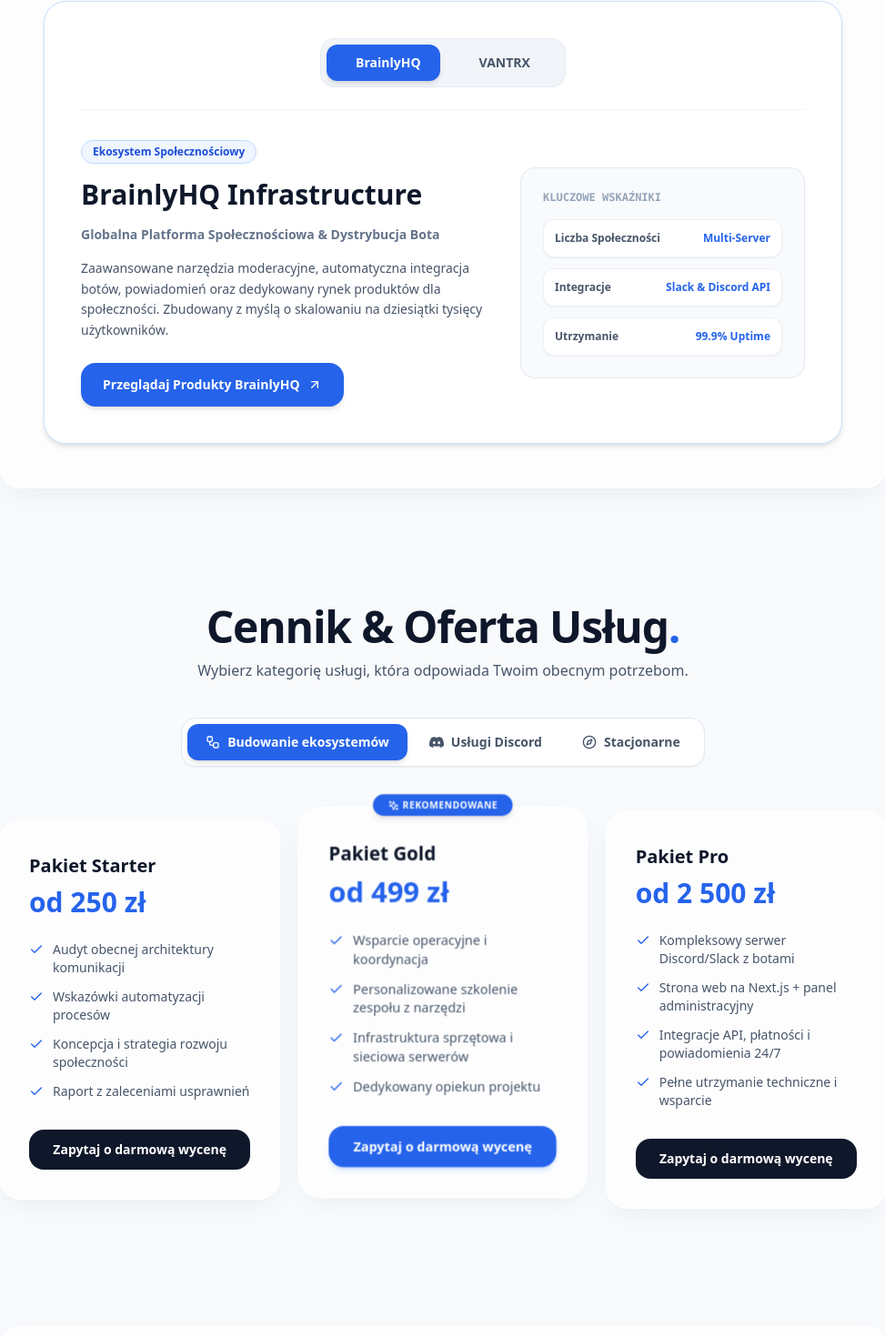
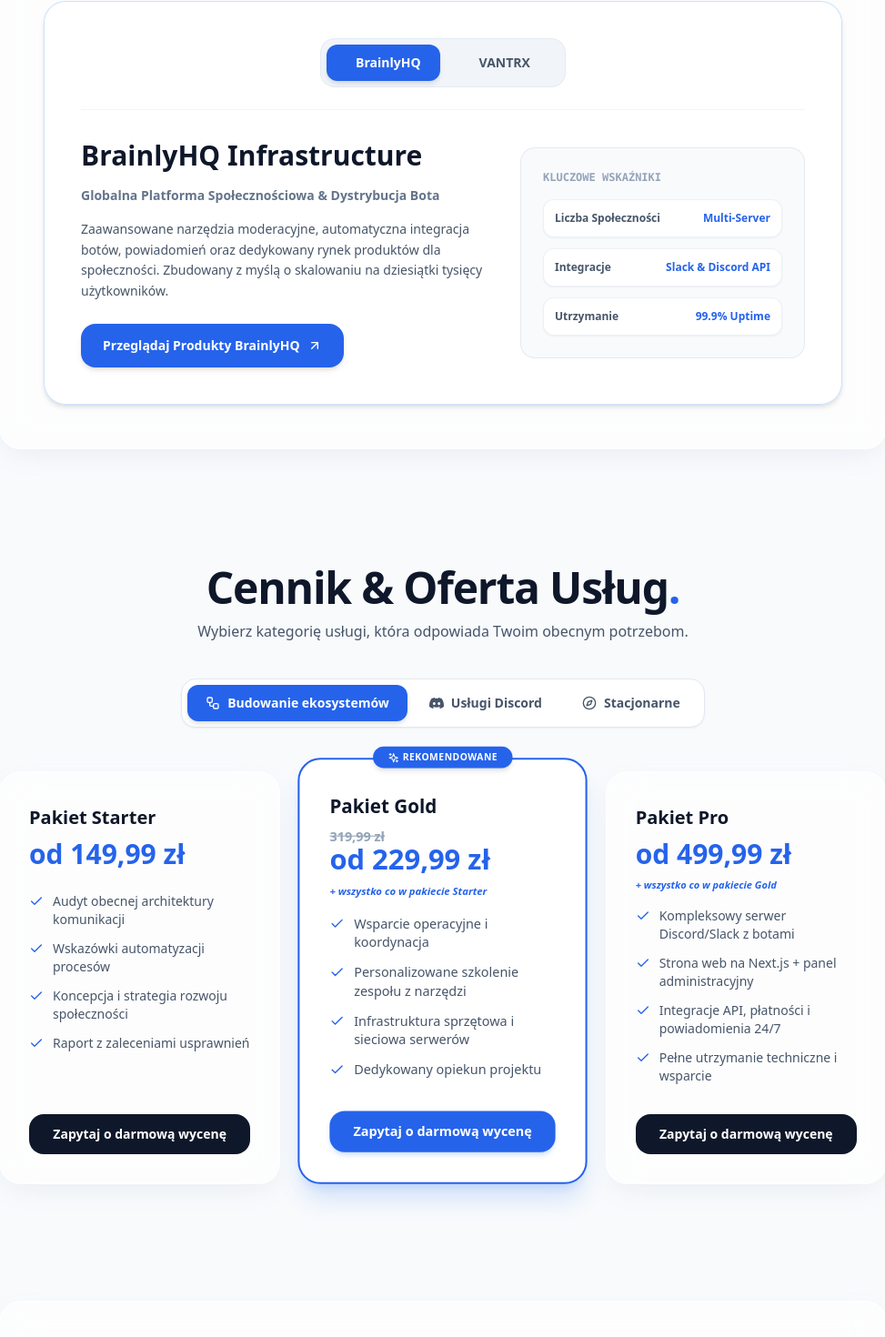
Before and after one commit to Ksperix/ksperix.dev, a Next.js app: page / in a window 1280 px wide. Shown: the part 7167-8637 px from the top of the page at 91% size, without its empty margins (153-1126 px from the left). Built offline with nearby package versions, Linux system fonts and the light colour scheme.

Commit message:
Update page.js

```diff
--- a/src/app/page.js
+++ b/src/app/page.js
@@ -254,7 +254,6 @@
 
   const ecosystemData = {
     brainly: {
-      tag: "Ekosystem Społecznościowy",
       title: "BrainlyHQ Infrastructure",
       subtitle: "Globalna Platforma Społecznościowa & Dystrybucja Bota",
       desc: "Zaawansowane narzędzia moderacyjne, automatyczna integracja botów, powiadomień oraz dedykowany rynek produktów dla społeczności. Zbudowany z myślą o skalowaniu na dziesiątki tysięcy użytkowników.",
@@ -266,11 +265,9 @@
       link: "https://discord.brainly.com/products",
       btnText: "Przeglądaj Produkty BrainlyHQ",
       accentBg: "bg-blue-600",
-      accentText: "text-blue-600",
-      badgeBg: "bg-blue-50 text-blue-700 border-blue-200"
+      accentText: "text-blue-600"
     },
     vantrx: {
-      tag: "Adult UGC Systems",
       title: "VANTRX Platform",
       subtitle: "Bezpieczeństwo Zasobów & Automatyzacja Agencji",
       desc: "Autorska platforma stworzona do organizacji procesów, ochrony zasobów cyfrowych oraz automatyzacji codziennej obsługi administracyjnej twórców oraz agencji w sektorze Adult UGC.",
@@ -282,15 +279,14 @@
       link: "https://vantrx.pl",
       btnText: "Przejdź do VANTRX",
       accentBg: "bg-purple-600",
-      accentText: "text-purple-600",
-      badgeBg: "bg-purple-50 text-purple-700 border-purple-200"
+      accentText: "text-purple-600"
     }
   };
 
   const pricingTiers = [
     {
       title: "Pakiet Starter",
-      price: "od 250 zł",
+      price: "od 149,99 zł",
       features: [
         "Audyt obecnej architektury komunikacji",
         "Wskazówki automatyzacji procesów",
@@ -300,8 +296,10 @@
     },
     {
       title: "Pakiet Gold",
-      price: "od 499 zł",
+      oldPrice: "319,99 zł",
+      price: "od 229,99 zł",
       popular: true,
+      includesPrevious: "+ wszystko co w pakiecie Starter",
       features: [
         "Wsparcie operacyjne i koordynacja",
         "Personalizowane szkolenie zespołu z narzędzi",
@@ -311,7 +309,8 @@
     },
     {
       title: "Pakiet Pro",
-      price: "od 2 500 zł",
+      price: "od 499,99 zł",
+      includesPrevious: "+ wszystko co w pakiecie Gold",
       features: [
         "Kompleksowy serwer Discord/Slack z botami",
         "Strona web na Next.js + panel administracyjny",
@@ -628,9 +627,6 @@
                 className="grid lg:grid-cols-12 gap-8 items-center"
               >
                 <div className="lg:col-span-7 space-y-4">
-                  <div className={`inline-flex items-center gap-2 px-3 py-1 rounded-full text-xs font-bold border ${ecosystemData[selectedEcosystem].badgeBg}`}>
-                    {ecosystemData[selectedEcosystem].tag}
-                  </div>
                   <h4 className="text-2xl sm:text-3xl font-black text-slate-900">{ecosystemData[selectedEcosystem].title}</h4>
                   <p className="text-xs sm:text-sm font-semibold text-slate-500">{ecosystemData[selectedEcosystem].subtitle}</p>
                   <p className="text-slate-600 text-sm leading-relaxed font-normal">
@@ -716,15 +712,15 @@
           <motion.div
             initial={{ opacity: 0, y: 15 }}
             animate={{ opacity: 1, y: 0 }}
-            className="grid md:grid-cols-3 gap-6 items-center"
+            className="grid md:grid-cols-3 gap-6 items-stretch"
           >
             {pricingTiers.map((tier, idx) => (
               <div
                 key={idx}
-                className={`glass-card rounded-3xl p-8 border flex flex-col justify-between relative transition-all duration-300 ${
+                className={`rounded-3xl p-8 border flex flex-col justify-between relative transition-all duration-300 ${
                   tier.popular
-                    ? 'border-2 border-blue-600 shadow-xl shadow-blue-500/15 bg-white scale-[1.03] md:-translate-y-2 z-10'
-                    : 'border-white/80'
+                    ? 'border-2 border-blue-600 shadow-xl shadow-blue-500/20 bg-white scale-[1.03] md:-translate-y-2 z-10'
+                    : 'glass-card border-white/80'
                 }`}
               >
                 {tier.popular && (
@@ -735,7 +731,22 @@
 
                 <div>
                   <h3 className="text-xl font-bold text-slate-900 mb-2 mt-1">{tier.title}</h3>
-                  <div className="text-2xl sm:text-3xl font-black text-blue-600 mb-6">{tier.price}</div>
+                  <div className="mb-6">
+                    {tier.oldPrice && (
+                      <span className="text-sm font-bold text-slate-400 line-through block -mb-1">
+                        {tier.oldPrice}
+                      </span>
+                    )}
+                    <div className="text-2xl sm:text-3xl font-black text-blue-600">
+                      {tier.price}
+                    </div>
+                  </div>
+
+                  {tier.includesPrevious && (
+                    <p className="text-[11px] font-semibold text-blue-600 italic -mt-4 mb-4">
+                      {tier.includesPrevious}
+                    </p>
+                  )}
 
                   <ul className="space-y-3 mb-8">
                     {tier.features.map((feat, fIdx) => (
```
